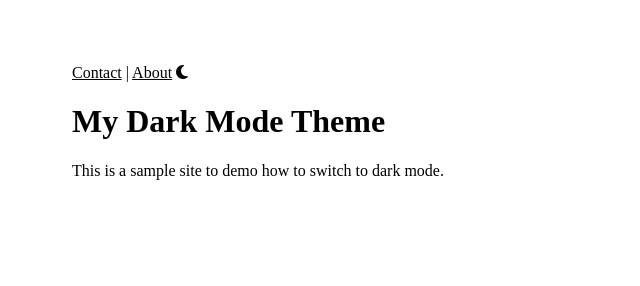
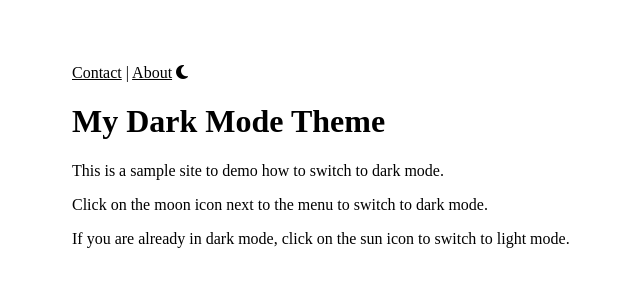
Before and after one commit to mariobox/dark, a plain HTML site: page index.html in a window 1280 px wide. Shown: the whole page, without its empty margins (248-888 px from the left). Drawn offline with Linux system fonts and the light colour scheme.

Commit message:
add instructions

```diff
--- a/index.html
+++ b/index.html
@@ -10,5 +10,7 @@
 <p><a href="contact.html">Contact</a> | <a href="about.html">About</a> <span id="toggle-switch" title="Toggle Dark Theme"><i class="fas fa-moon" id="toggle-switch"></i></span></p>
 <h1>My Dark Mode Theme</h1>
 <p>This is a sample site to demo how to switch to dark mode.</p>
+<p>Click on the moon icon next to the menu to switch to dark mode.</p>
+<p>If you are already in dark mode, click on the sun icon to switch to light mode.</p>
 </body>
 </html>
```
